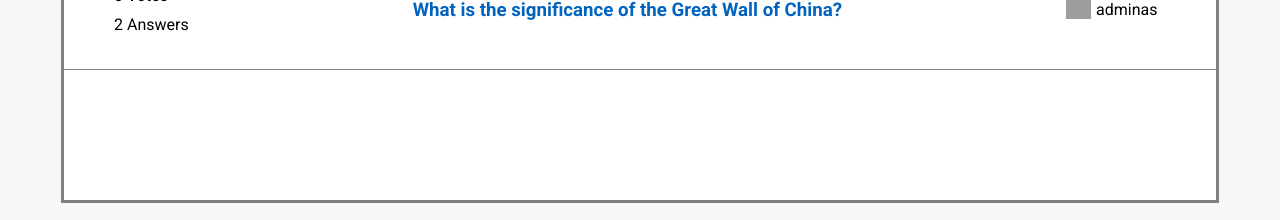
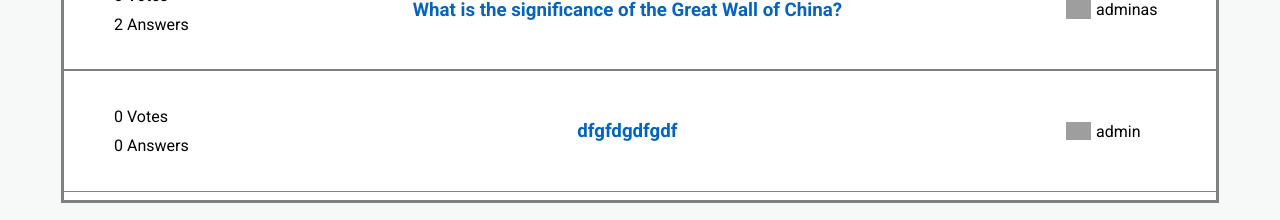
Before and after one commit to batym24/Galutinis-atsiskaitymas, a React (Create React App) app: page /home in a window 1280 px wide. Shown: the part 577-797 px from the top of the page. Built offline with nearby package versions, Linux system fonts and the light colour scheme; data requests are answered from the project's data file; grey boxes are pictures that could not be loaded.

Commit message:
Fixed question editing functionality

```diff
--- a/src/components/Pages/QuestionPage.jsx
+++ b/src/components/Pages/QuestionPage.jsx
@@ -208,7 +208,7 @@ const QuestionPage = () => {
     return (
         <StyledMain>
             {
-                question && answers ?
+                question && answers && questions ?
                     <section>
                         <div className="container">
                             <div className="title">
@@ -227,8 +227,8 @@ const QuestionPage = () => {
                                     </div>
                                 }
                                 {
-                                    question.QuestionIsUpdated &&
-                                    <span className="date">Updated on: {question.QuestionIsUpdated.slice(0, 10)}</span>
+                                    questions.find(question => question.id.toString() === id.toString()).QuestionIsUpdated &&
+                                    <span className="date">Updated on: {questions.find(question => question.id.toString() === id.toString()).QuestionIsUpdated.slice(0, 10)}</span>
                                 }
                             </div>
                             <div className="question-description">
--- a/src/contexts/QuestionsContext.jsx
+++ b/src/contexts/QuestionsContext.jsx
@@ -66,7 +66,8 @@ const reducer = (state, action) => {
                     return {
                         ...question,
                         title: action.data.title,
-                        description: action.data.description
+                        description: action.data.description,
+                        QuestionIsUpdated: new Date().toISOString()
                     }
                 }
                 else{
--- a/src/data.json
+++ b/src/data.json
@@ -39,6 +39,14 @@
       "description": "The Great Wall of China is an ancient architectural marvel that holds immense historical, cultural, and strategic significance. It was primarily built as a defense system to protect China from invasions and raids by nomadic tribes from the north, such as the Mongols and Xiongnu. Stretching over 13,000 miles (21,196 kilometers), it is considered the world's longest wall. ",
       "questionUpvotes": 0,
       "QuestionIsUpdated": false
+    },
+    {
+      "id": "6636b6b9-f62e-4f56-812f-39b41b62085f",
+      "creatorId": 1,
+      "title": "dfgfdgdfgdf",
+      "description": "fdgdfgfdgfdgdfgdfdfgdfg",
+      "questionUpvotes": 0,
+      "QuestionIsUpdated": "2023-05-23T08:32:48.203Z"
     }
   ],
   "answers": [
```
